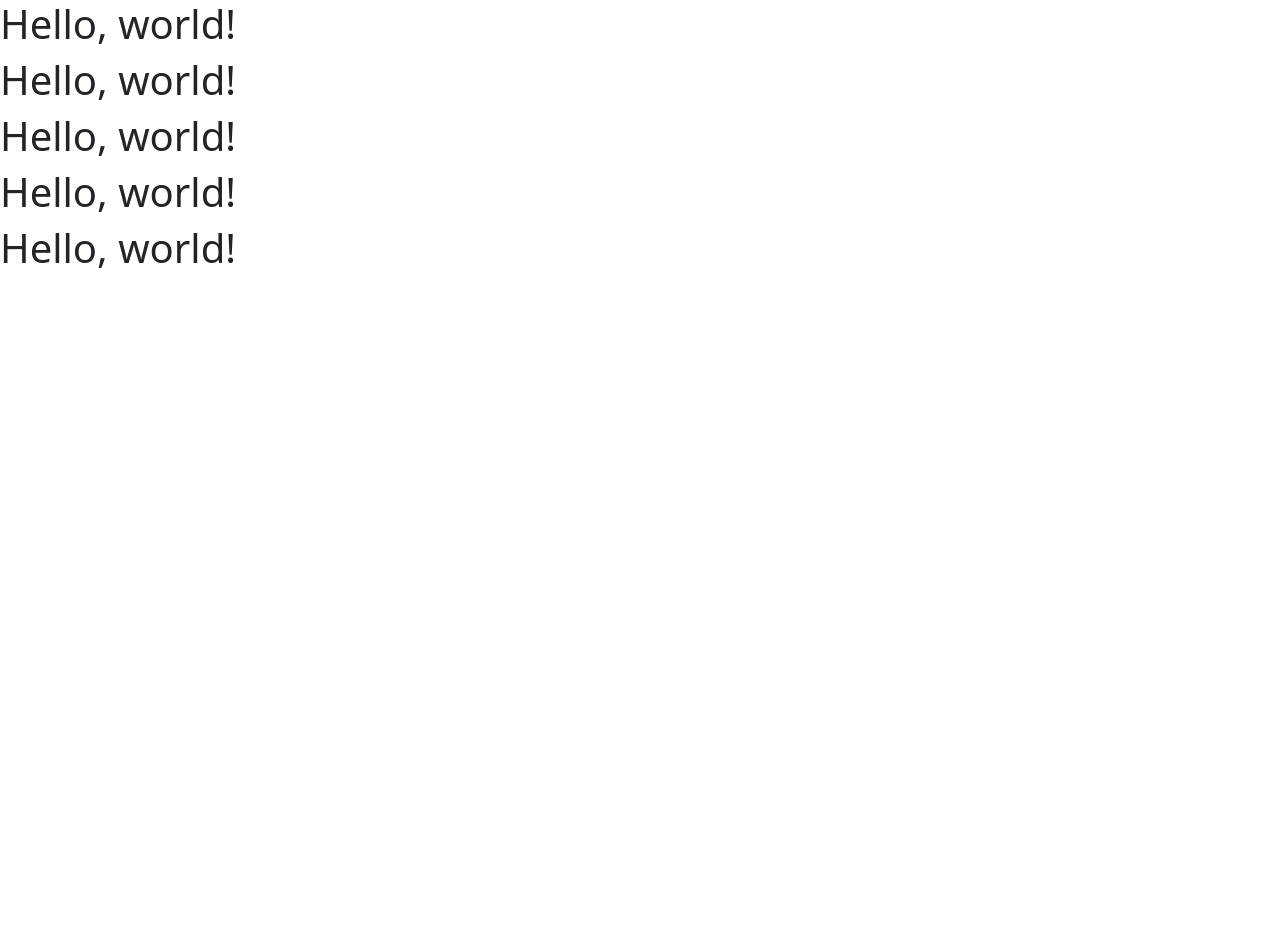
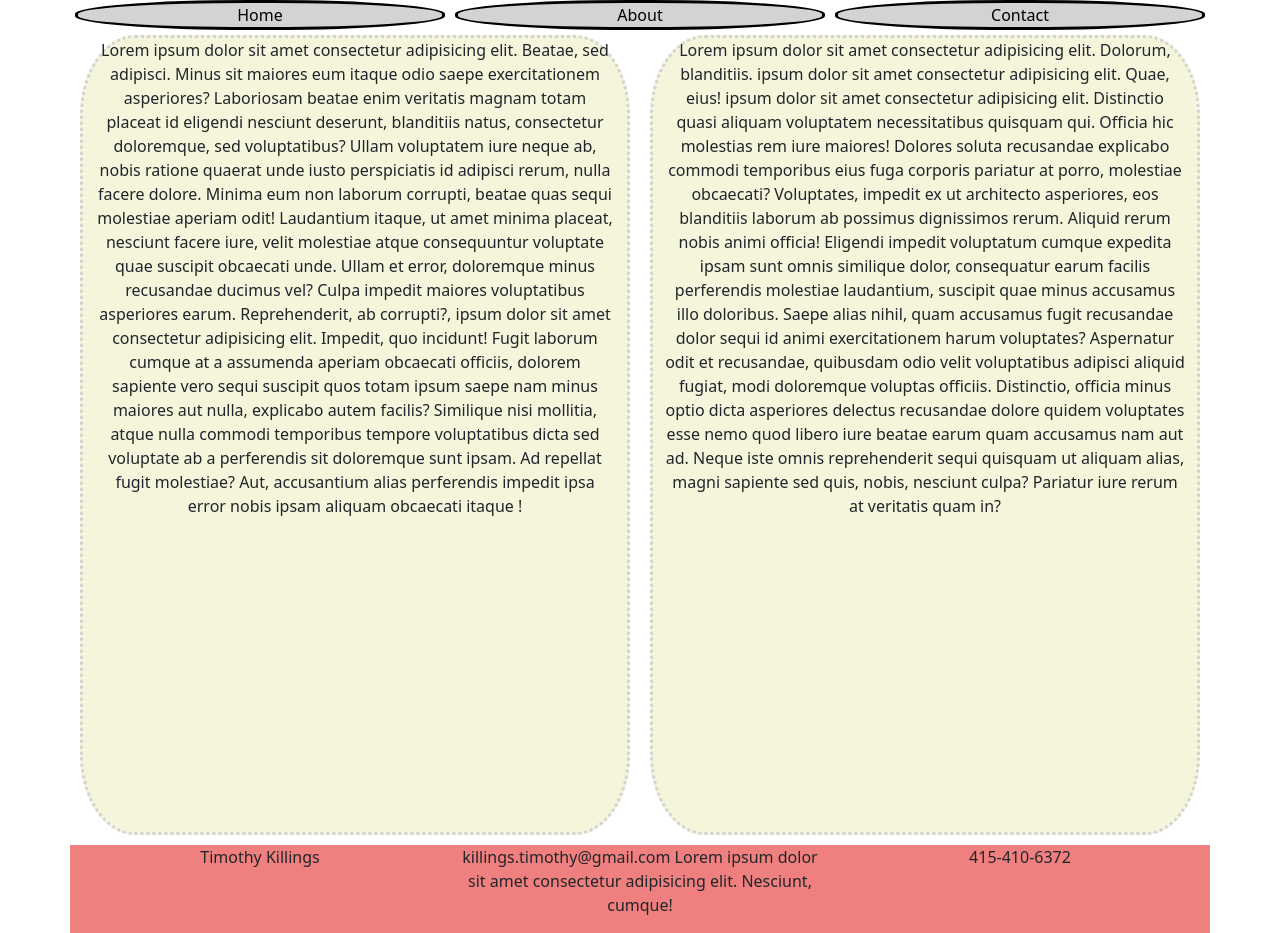
Before and after one commit to Akaamka83/collab-practice, a plain HTML site: page bootstrape-boilerplate/index.html in a window 1280 px wide. Before the commit the page ends 800 px from the top, so only its background shows below. Drawn offline with nearby package versions, Linux system fonts and the light colour scheme.

Commit message:
updating collab-practice

```diff
--- a/bootstrape-boilerplate/css/styles.css
+++ b/bootstrape-boilerplate/css/styles.css
@@ -0,0 +1,47 @@
+.container {
+    align-content: space-between;
+
+}
+.nav-bar {
+    border: solid black;
+    margin: 5px;
+    border-radius: 47%;
+    text-align: center;
+    background-color: lightgrey;
+
+}
+a:link{
+    text-decoration:none;
+    color:black;
+}
+.left-col{
+    display:flex;
+    justify-content: center;
+    border: solid lightgrey;
+    background-color: beige;
+    height: 800px;
+    margin:10px;
+    border-style:dotted ;
+    border-radius: 10%;
+    text-align: center
+
+}
+.right-col{
+    display:flex;
+    justify-content: center;
+    border: solid lightgrey;
+    background-color: beige;
+    height: 800px;
+    margin:10px;
+    border-style:dotted ;
+    border-radius: 10%;
+    text-align: center;
+
+}
+.foot{
+    background-color: lightcoral;
+    width:100%;
+    text-align: center;
+
+
+}
--- a/bootstrape-boilerplate/index.html
+++ b/bootstrape-boilerplate/index.html
@@ -8,15 +8,46 @@
 
     <!-- Bootstrap CSS -->
     <link href="https://cdn.jsdelivr.net/npm/bootstrap@5.1.3/dist/css/bootstrap.min.css" rel="stylesheet" integrity="sha384-1BmE4kWBq78iYhFldvKuhfTAU6auU8tT94WrHftjDbrCEXSU1oBoqyl2QvZ6jIW3" crossorigin="anonymous">
+<nav class="container">
+      <div class="row">
+          <div class="col nav-bar"><a href="#">
+          Home</a>
+          </div>
+          <div class="col nav-bar"><a href="#">
+          About</a>
+          </div>
+         <div class="col nav-bar"><a href="#">
+          Contact</a>
+         </div>
+      </div>
+</nav>
+<div class="container">
+  <div class="row">
+    <div class="col left-col">
+      <p class="col">Lorem ipsum dolor sit amet consectetur adipisicing elit. Beatae, sed adipisci. Minus sit maiores eum itaque odio saepe exercitationem asperiores? Laboriosam beatae enim veritatis magnam totam placeat id eligendi nesciunt deserunt, blanditiis natus, consectetur doloremque, sed voluptatibus? Ullam voluptatem iure neque ab, nobis ratione quaerat unde iusto perspiciatis id adipisci rerum, nulla facere dolore. Minima eum non laborum corrupti, beatae quas sequi molestiae aperiam odit! Laudantium itaque, ut amet minima placeat, nesciunt facere iure, velit molestiae atque consequuntur voluptate quae suscipit obcaecati unde. Ullam et error, doloremque minus recusandae ducimus vel? Culpa impedit maiores voluptatibus asperiores earum. Reprehenderit, ab corrupti?, ipsum dolor sit amet consectetur adipisicing elit. Impedit, quo incidunt! Fugit laborum cumque at a assumenda aperiam obcaecati officiis, dolorem sapiente vero sequi suscipit quos totam ipsum saepe nam minus maiores aut nulla, explicabo autem facilis? Similique nisi mollitia, atque nulla commodi temporibus tempore voluptatibus dicta sed voluptate ab a perferendis sit doloremque sunt ipsam. Ad repellat fugit molestiae? Aut, accusantium alias perferendis impedit ipsa error nobis ipsam aliquam obcaecati itaque  !</p>
+    </div>
+    <div class="col right-col">
+      <p class="col">Lorem ipsum dolor sit amet consectetur adipisicing elit. Dolorum, blanditiis. ipsum dolor sit amet consectetur adipisicing elit. Quae, eius! ipsum dolor sit amet consectetur adipisicing elit. Distinctio quasi aliquam voluptatem necessitatibus quisquam qui. Officia hic molestias rem iure maiores! Dolores soluta recusandae explicabo commodi temporibus eius fuga corporis pariatur at porro, molestiae obcaecati? Voluptates, impedit ex ut architecto asperiores, eos blanditiis laborum ab possimus dignissimos rerum. Aliquid rerum nobis animi officia! Eligendi impedit voluptatum cumque expedita ipsam sunt omnis similique dolor, consequatur earum facilis perferendis molestiae laudantium, suscipit quae minus accusamus illo doloribus. Saepe alias nihil, quam accusamus fugit recusandae dolor sequi id animi exercitationem harum voluptates? Aspernatur odit et recusandae, quibusdam odio velit voluptatibus adipisci aliquid fugiat, modi doloremque voluptas officiis. Distinctio, officia minus optio dicta asperiores delectus recusandae dolore quidem voluptates esse nemo quod libero iure beatae earum quam accusamus nam aut ad. Neque iste omnis reprehenderit sequi quisquam ut aliquam alias, magni sapiente sed quis, nobis, nesciunt culpa? Pariatur iure rerum at veritatis quam in?</p>
+    </div>
+  </div>
+</div>
 
-    <title>Hello, world!</title>
-  </head>
-  <body>
-    <h1>Hello, world!</h1>
-    <h1>Hello, world!</h1>
-        <h1>Hello, world!</h1>
-        <h1>Hello, world!</h1>
-        <h1>Hello, world!</h1>
+  <div class="container foot">
+    <footer>
+    <div class="row">
+      <div class="col">
+        <p>Timothy Killings  </p>
+      </div>
+      <div class="col">
+        <p>killings.timothy@gmail.com Lorem ipsum dolor sit amet consectetur adipisicing elit. Nesciunt, cumque!  </p>
+      </div>
+      <div class="col">
+        <p>415-410-6372  </p>
+      </div>
+    </div>
+  </footer>
+  </div>
+
     <!-- Optional JavaScript; choose one of the two! -->
 
     <!-- Option 1: Bootstrap Bundle with Popper -->
```
Also changed, not shown: 1 other file.
